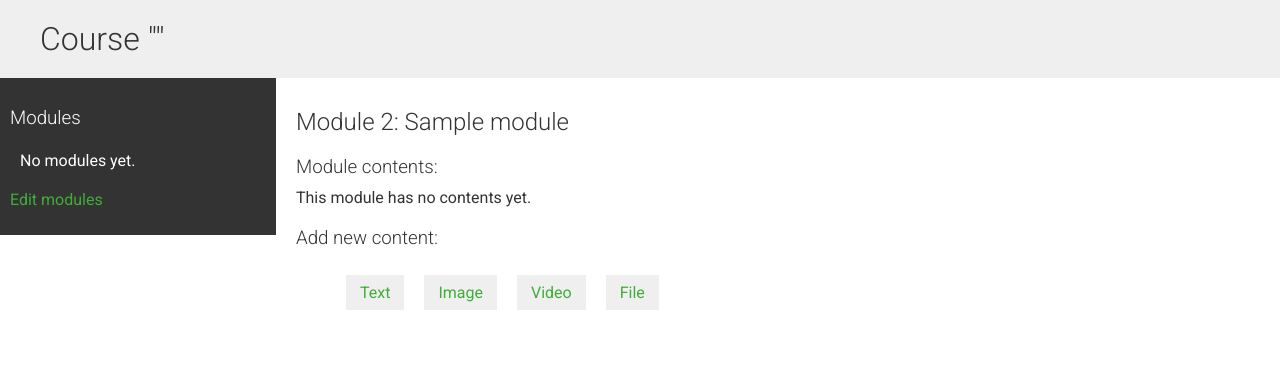
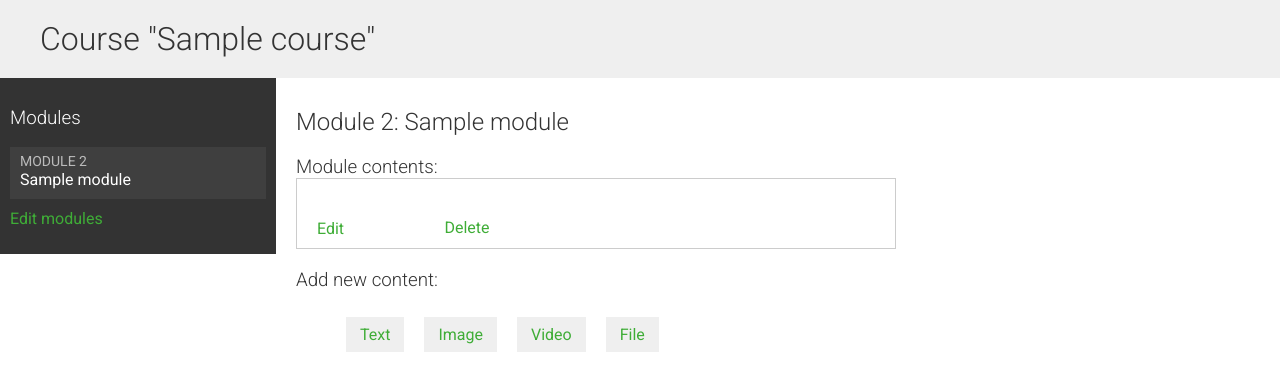
Before and after one commit to MoazSamy/Django-By-Example, a Django app: page /courses/module/1 in a window 1280 px wide. Shown: the part 54-445 px from the top of the page. Run offline with Django 4.2, Linux system fonts and the light colour scheme; a user stored in the database is signed in; tables that the repository leaves empty hold one stand-in row (values such as "Sample post").

Commit message:
Fixing some bugs

```diff
--- a/E-learning platform project/courses/templates/courses/manage/module/content_list.html
+++ b/E-learning platform project/courses/templates/courses/manage/module/content_list.html
@@ -6,6 +6,7 @@
 {% endblock %}
 
 {% block content %}
+{% with course=module.course %}
     <h1>Course "{{course.title}}"</h1>
     <div class="contents">
         <h3>Modules</h3>
@@ -24,13 +25,13 @@
                 <li>No modules yet.</li>
             {% endfor %}
         </ul>
-        <p><a href="{% url 'courses:course_module_update' course.id%}">Edit modules</a></p>
+        <p><a href="{% url 'courses:course_module_update' course.id %}">Edit modules</a></p>
     </div>
     <div class="module">
         <h2>Module {{module.order|add:1}}: {{module.title}}</h2>
         <h3>Module contents:</h3>
         <div id="module-contents">
-            {% for content in modules.contents.all %}
+            {% for content in module.contents.all %}
                 <div data-id="{{content.id}}">
                     {% with item=content.item%}
                         <p>{{item}} {{item|model_name}}</p>
@@ -48,25 +49,26 @@
         <h3>Add new content:</h3>
         <ul class="content-types">
             <li>
-                <a href="{% url 'module_content_create' module.id 'text' %}">
+                <a href="{% url 'courses:module_content_create' module.id 'text' %}">
                     Text
                 </a>
             </li>
             <li>
-                <a href="{% url 'module_content_create' module.id 'image' %}">
+                <a href="{% url 'courses:module_content_create' module.id 'image' %}">
                     Image
                 </a>
             </li>
             <li>
-                <a href="{% url 'module_content_create' module.id 'video' %}">
+                <a href="{% url 'courses:module_content_create' module.id 'video' %}">
                     Video
                 </a>
             </li>
             <li>
-                <a href="{% url 'module_content_create' module.id 'file' %}">
+                <a href="{% url 'courses:module_content_create' module.id 'file' %}">
                     File
                 </a>
             </li>
         </ul>
     </div>
+{% endwith %}
 {% endblock %}
```
